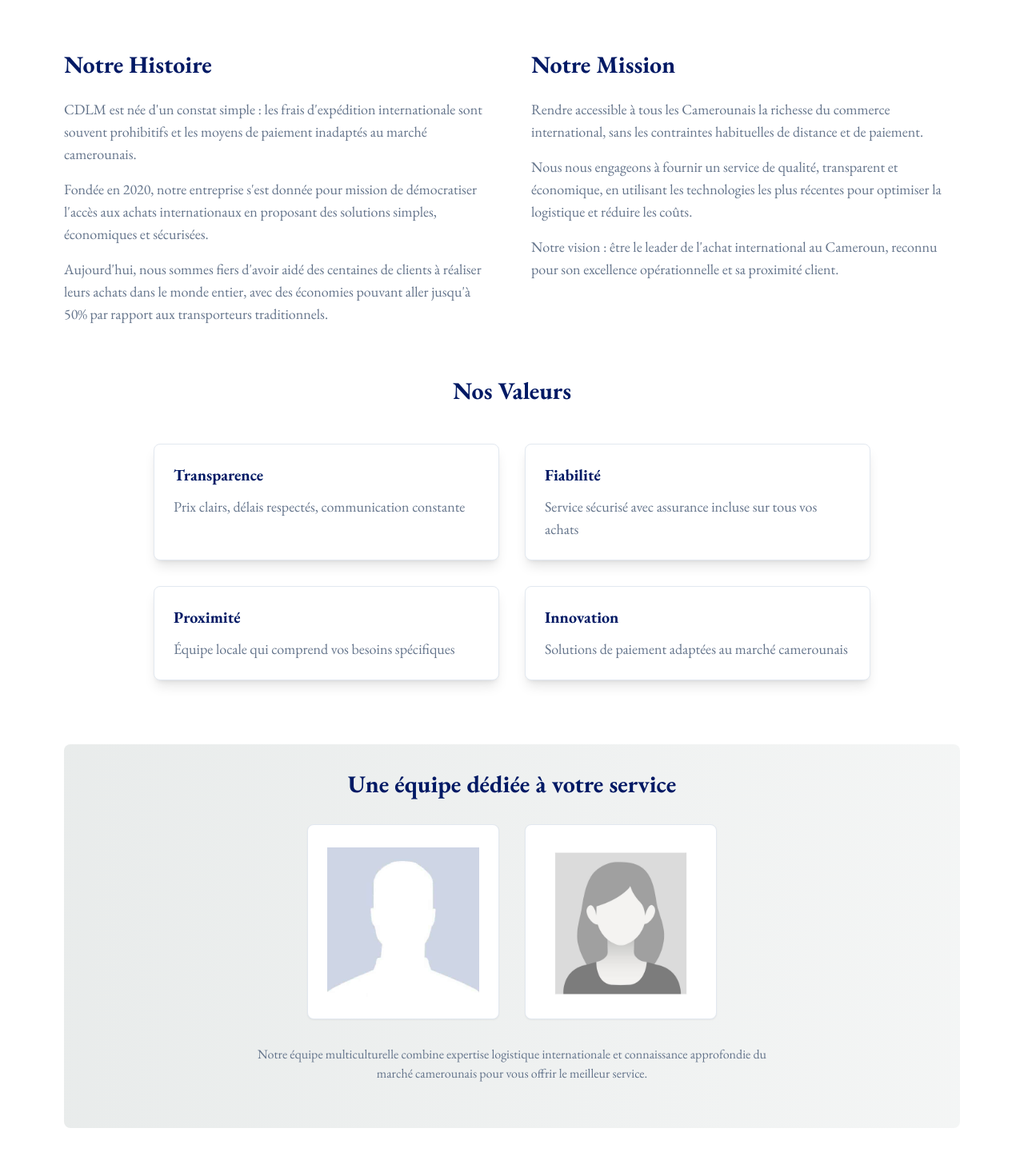
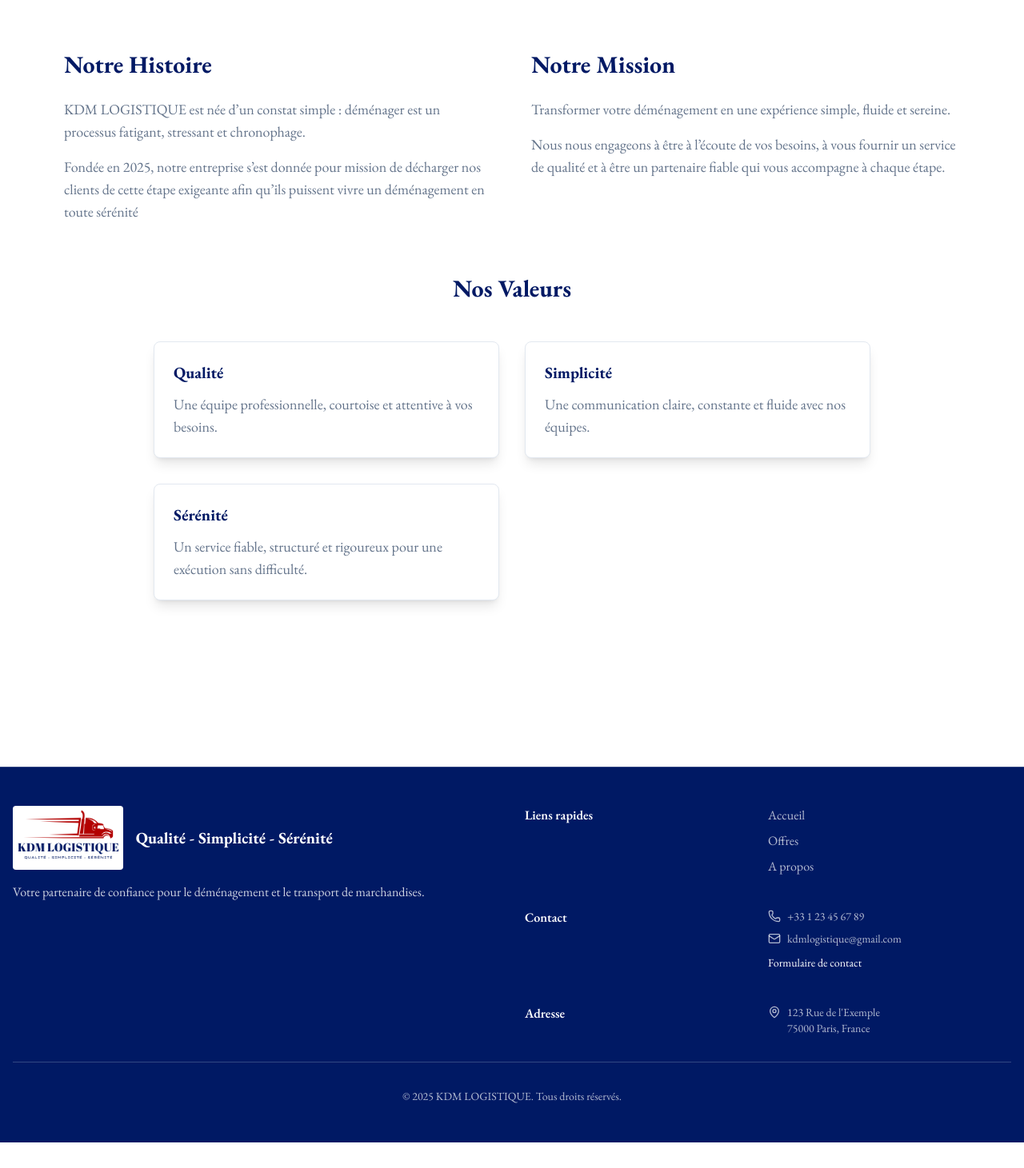
Before and after one commit to Swifty237/kdm-project, a React (Vite) app: page /a-propos in a window 1280 px wide. Shown: the part 429-1890 px from the top of the page at 80% size. After the commit the page ends 1858 px from the top, so only its background shows below. Built offline with nearby package versions, Linux system fonts and the light colour scheme; a web font is replaced by a local one.

Commit message:
Updating text and other

```diff
--- a/src/components/Footer.tsx
+++ b/src/components/Footer.tsx
@@ -19,8 +19,7 @@ const Footer = () => {
               <span>Qualité - Simplicité - Sérénité</span>
             </Link>
             <p className="text-white/80 mb-4">
-              Votre partenaire de confiance pour tous vos besoins professionnels.
-              Nous offrons des solutions innovantes et personnalisées.
+              Votre partenaire de confiance pour le déménagement et le transport de marchandises.
             </p>
           </div>
 
@@ -91,7 +90,7 @@ const Footer = () => {
         {/* Copyright */}
         <div className="border-t border-white/20 mt-8 pt-8 text-center">
           <p className="text-sm text-white/70">
-            © 2025 KDM logistique. Tous droits réservés.
+            © 2025 KDM LOGISTIQUE. Tous droits réservés.
           </p>
         </div>
       </div>
--- a/src/pages/APropos.tsx
+++ b/src/pages/APropos.tsx
@@ -5,27 +5,20 @@ const APropos = () => {
 
   const values = [
     {
-      title: "Transparence",
-      description: "Prix clairs, délais respectés, communication constante"
+      title: "Qualité",
+      description: "Une équipe professionnelle, courtoise et attentive à vos besoins."
     },
     {
-      title: "Fiabilité",
-      description: "Service sécurisé avec assurance incluse sur tous vos achats"
+      title: "Simplicité",
+      description: "Une communication claire, constante et fluide avec nos équipes."
     },
     {
-      title: "Proximité",
-      description: "Équipe locale qui comprend vos besoins spécifiques"
-    },
-    {
-      title: "Innovation",
-      description: "Solutions de paiement adaptées au marché camerounais"
+      title: "Sérénité",
+      description: "Un service fiable, structuré et rigoureux pour une exécution sans difficulté."
     }
   ];
 
-  const team = [
-    { pic: <img src="/img/user-placeholder.jpg" alt="User placeholder" /> },
-    { pic: <img src="/img/default-placeholder-woman.jpg" alt="Woman placeholder" /> },
-  ];
+
 
   return (
     <div className="py-16">
@@ -33,10 +26,10 @@ const APropos = () => {
         {/* Header */}
         <div className="text-center mb-16">
           <h1 className="text-4xl md:text-5xl font-bold text-[#001964] mb-6">
-            À Propos de KDM Logistique
+            À propos de KDM LOGISTIQUE
           </h1>
           <p className="text-xl text-muted-foreground max-w-3xl mx-auto">
-            Commandez Dans Le Monde - Votre partenaire de confiance pour tous vos achats internationaux
+            Votre partenaire de confiance pour le déménagement et le transport de marchandises.
           </p>
         </div>
 
@@ -46,17 +39,10 @@ const APropos = () => {
             <h2 className="text-3xl font-bold text-[#001964] mb-6">Notre Histoire</h2>
             <div className="space-y-4 text-muted-foreground text-lg">
               <p>
-                CDLM est née d'un constat simple : les frais d'expédition internationale sont souvent
-                prohibitifs et les moyens de paiement inadaptés au marché camerounais.
+                KDM LOGISTIQUE est née d’un constat simple : déménager est un processus fatigant, stressant et chronophage.
               </p>
               <p>
-                Fondée en 2020, notre entreprise s'est donnée pour mission de démocratiser l'accès
-                aux achats internationaux en proposant des solutions simples, économiques et sécurisées.
-              </p>
-              <p>
-                Aujourd'hui, nous sommes fiers d'avoir aidé des centaines de clients à réaliser
-                leurs achats dans le monde entier, avec des économies pouvant aller jusqu'à 50%
-                par rapport aux transporteurs traditionnels.
+                Fondée en 2025, notre entreprise s’est donnée pour mission de décharger nos clients de cette étape exigeante afin qu’ils puissent vivre un déménagement en toute sérénité
               </p>
             </div>
           </div>
@@ -64,17 +50,10 @@ const APropos = () => {
             <h2 className="text-3xl font-bold text-[#001964] mb-6">Notre Mission</h2>
             <div className="space-y-4 text-muted-foreground text-lg">
               <p>
-                Rendre accessible à tous les Camerounais la richesse du commerce international,
-                sans les contraintes habituelles de distance et de paiement.
+                Transformer votre déménagement en une expérience simple, fluide et sereine.
               </p>
               <p>
-                Nous nous engageons à fournir un service de qualité, transparent et économique,
-                en utilisant les technologies les plus récentes pour optimiser la logistique
-                et réduire les coûts.
-              </p>
-              <p>
-                Notre vision : être le leader de l'achat international au Cameroun, reconnu
-                pour son excellence opérationnelle et sa proximité client.
+                Nous nous engageons à être à l’écoute de vos besoins, à vous fournir un service de qualité et à être un partenaire fiable qui vous accompagne à chaque étape.
               </p>
             </div>
           </div>
@@ -95,34 +74,6 @@ const APropos = () => {
           </div>
         </div>
 
-        {/* Team Section */}
-        <div className="bg-gradient-to-r from-[#25423d]/10 to-[#25423d]/5 rounded-lg p-8 text-center mb-16">
-          <h2 className="text-3xl font-bold text-[#001964] mb-4">
-            Une équipe dédiée à votre service
-          </h2>
-
-          <div className="grid grid-cols-1 md:grid-cols-4 gap-8 my-8">
-            {team.map((teamMember, index) => (
-              <Card
-                key={index}
-                className={`text-center pt-7 ${index === 0 ? "md:col-start-2" : ""
-                  }`}
-              >
-                <CardContent className="">
-                  <div className="">
-                    {teamMember.pic}
-                  </div>
-                </CardContent>
-              </Card>
-            ))}
-          </div>
-
-
-          <p className="text-muted-foreground mb-6 max-w-2xl mx-auto">
-            Notre équipe multiculturelle combine expertise logistique internationale et
-            connaissance approfondie du marché camerounais pour vous offrir le meilleur service.
-          </p>
-        </div>
       </div>
     </div>
   );
--- a/src/pages/Offres.tsx
+++ b/src/pages/Offres.tsx
@@ -2,7 +2,7 @@
 // import { Card, CardContent, CardDescription, CardHeader, CardTitle } from '@/components/ui/card';
 // import { Button } from '@/components/ui/button';
 // import { Link } from 'react-router-dom';
-import { Check, ChevronLeft, ChevronRight, Minus } from 'lucide-react';
+import { Check, ChevronLeft, ChevronRight, Info, Minus } from 'lucide-react';
 import { Table, TableBody, TableCell, TableHead, TableHeader, TableRow } from '@/components/ui/table';
 import { Card, CardContent } from '@/components/ui/card';
 import { useState } from 'react';
@@ -60,11 +60,11 @@ const Offres = () => {
     },
     {
       label: "Frais de stationnement",
-      values: [false, false, false, true]
+      values: [false, false, true, true]
     },
     {
       label: "Ménage du lieu de départ après le déménagement",
-      values: [false, false, false, true]
+      values: [false, false, true, true]
     },
     {
       label: "Déballage et rangement de l'ensemble des objets, du mobilier et des vêtements selon vos instructions",
@@ -84,19 +84,19 @@ const Offres = () => {
   const values = [
     {
       title: "Économique",
-      description: "Chaque commande fait l'objet d'une estimation. Un devis clair est établi et vous avez une idée précise du prix final. Pas de frais cachés, ni de surprise à la livraison."
+      description: "L’essentiel au meilleur prix : un déménagement malin sans dépasser votre budget. Nos déménageurs protègent votre gros mobilier et prennent en charge l’intégralité du transport."
     },
     {
       title: "Standard",
-      description: "Chaque commande fait l'objet d'une estimation. Un devis clair est établi et vous avez une idée précise du prix final. Pas de frais cachés, ni de surprise à la livraison."
+      description: "Un accompagnement équilibré : nous nous occupons de l’intégralité du transport ainsi que de la protection du gros mobilier et des objets fragiles, vous gérez le reste de l’emballage."
     },
     {
       title: "Premium",
-      description: "Chaque commande fait l'objet d'une estimation. Un devis clair est établi et vous avez une idée précise du prix final. Pas de frais cachés, ni de surprise à la livraison."
+      description: "Le confort sans compromis : nous prenons en charge l’ensemble du déménagement, de l’emballage au déchargement, et effectuons même le ménage du logement de départ pour un déménagement totalement serein."
     },
     {
       title: "Premium avec option emménagement",
-      description: "Chaque commande fait l'objet d'une estimation. Un devis clair est établi et vous avez une idée précise du prix final. Pas de frais cachés, ni de surprise à la livraison."
+      description: "Le service clé en main ultime : en plus d’un déménagement complet, nous installons vos meubles, remettons votre nouveau logement en ordre et réalisons le ménage du nouveau logement pour une installation sans le moindre effort."
     }
   ];
 
@@ -145,8 +145,21 @@ const Offres = () => {
           <Table className="hidden md:table">
             <TableHeader>
               <TableRow className="border-b-2">
-                <TableHead className="text-left font-medium py-4 px-6 w-1/2 text-lg">
+                <TableHead className="text-left font-medium py-4 px-6 w-1/2 text-lg flex items-center ">
                   Détails des offres
+                  <div className="relative group">
+                    <Info className="h-5 w-5 text-gray-400 ms-2" />
+                    <span
+                      className=" absolute z-[54] right-1/7 -translate-x-1/2 -bottom-4
+                                          whitespace-nowrap
+                                          bg-black text-white text-xs px-2 py-1 rounded
+                                          opacity-0 group-hover:opacity-100
+                                          transition-opacity duration-200
+                                        "
+                    >
+                      La prestation Premium + peut être réalisée sur 2 jours si nécessaire.
+                    </span>
+                  </div>
                 </TableHead>
 
                 {offers.map((offerName, idx) => (
@@ -169,9 +182,6 @@ const Offres = () => {
                   {/* Colonne 1 : Label */}
                   <TableCell className="font-medium py-4 px-6 text-lg flex items-center gap-2">
                     {row.label}
-                    {/* {row.info && (
-                      <Info className="h-5 w-5 text-gray-400" />
-                    )} */}
                   </TableCell>
 
                   {/* Colonnes dynamiques */}
@@ -257,20 +267,13 @@ const Offres = () => {
           </div>
           <div className="space-y-4 text-xl text-muted-foreground mt-8">
             <p>
-              CDLM est née d'un constat simple : les frais d'expédition internationale sont souvent
-              prohibitifs et les moyens de paiement inadaptés au marché camerounais. Fondée en 2020, notre entreprise s'est donnée pour mission de démocratiser l'accès
-              aux achats internationaux en proposant des solutions simples, économiques et sécurisées.
+              Nous proposons également un service de transport de marchandises, fiable, flexible et entièrement adapté à vos besoins logistiques.
             </p>
             <p>
-              Aujourd'hui, nous sommes fiers d'avoir aidé des centaines de clients à réaliser
-              leurs achats dans le monde entier, avec des économies pouvant aller jusqu'à 50%
-              par rapport aux transporteurs traditionnels. Fondée en 2020, notre entreprise s'est donnée pour mission de démocratiser l'accès
-              aux achats internationaux en proposant des solutions simples, économiques et sécurisées.
+              Que ce soit pour un colis volumineux, du matériel professionnel ou un chargement spécifique, nous assurons une prise en charge sécurisée et une livraison dans les meilleurs délais.
             </p>
             <p>
-              Aujourd'hui, nous sommes fiers d'avoir aidé des centaines de clients à réaliser
-              leurs achats dans le monde entier, avec des économies pouvant aller jusqu'à 50%
-              par rapport aux transporteurs traditionnels.
+              Utilisez le formulaire de contact ou celui de devis pour nous faire parvenir votre besoin et nous vous transmettrons une réponse dans les plus brefs délais.
             </p>
           </div>
         </div>
```
Also changed, not shown: src/pages/Accueil.tsx (+19 -11 lines), src/pages/FormulaireDevis.tsx (+15 -1 lines).
